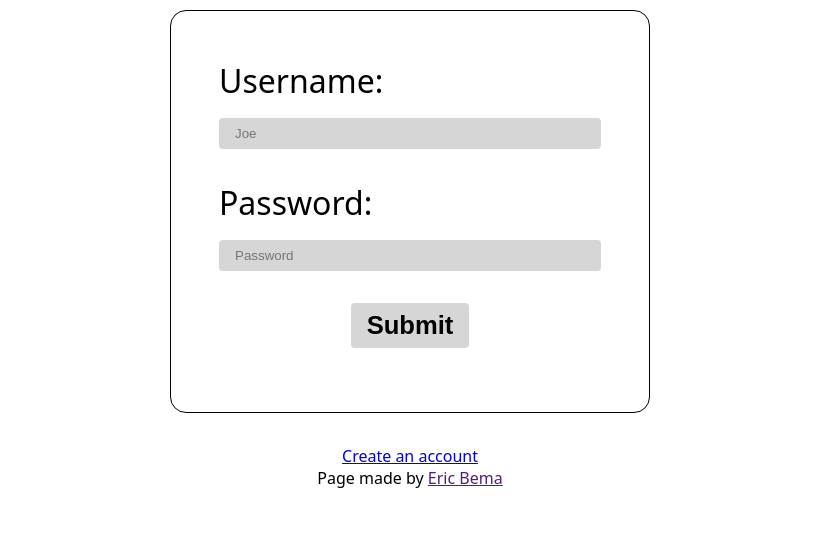
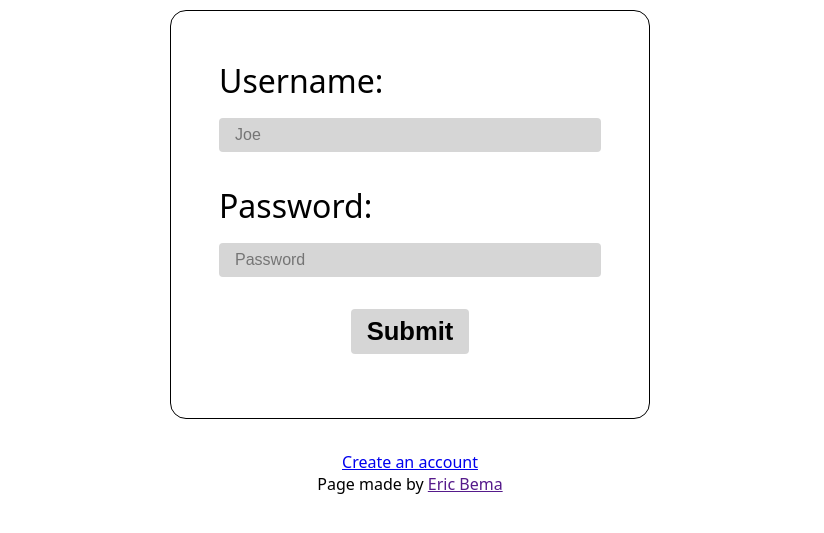
Before and after one commit to EricBema/proto, a plain HTML site: page index.html in a window 1280 px wide. Shown: the part 157-690 px from the top of the page, without its empty margins (230-1054 px from the left). Drawn offline with Linux system fonts and the light colour scheme.

Commit message:
fix: adjust font size for form input elements

```diff
--- a/styles.css
+++ b/styles.css
@@ -54,6 +54,7 @@ form {
     display: block;
     width: 100%;
     /* font-size: 1.4rem; */
+    font-size: clamp(0.8rem, 1.5vw, 1rem);
     padding: 0.5rem 1rem;
     border-radius: 4px;
     outline: none;
```
